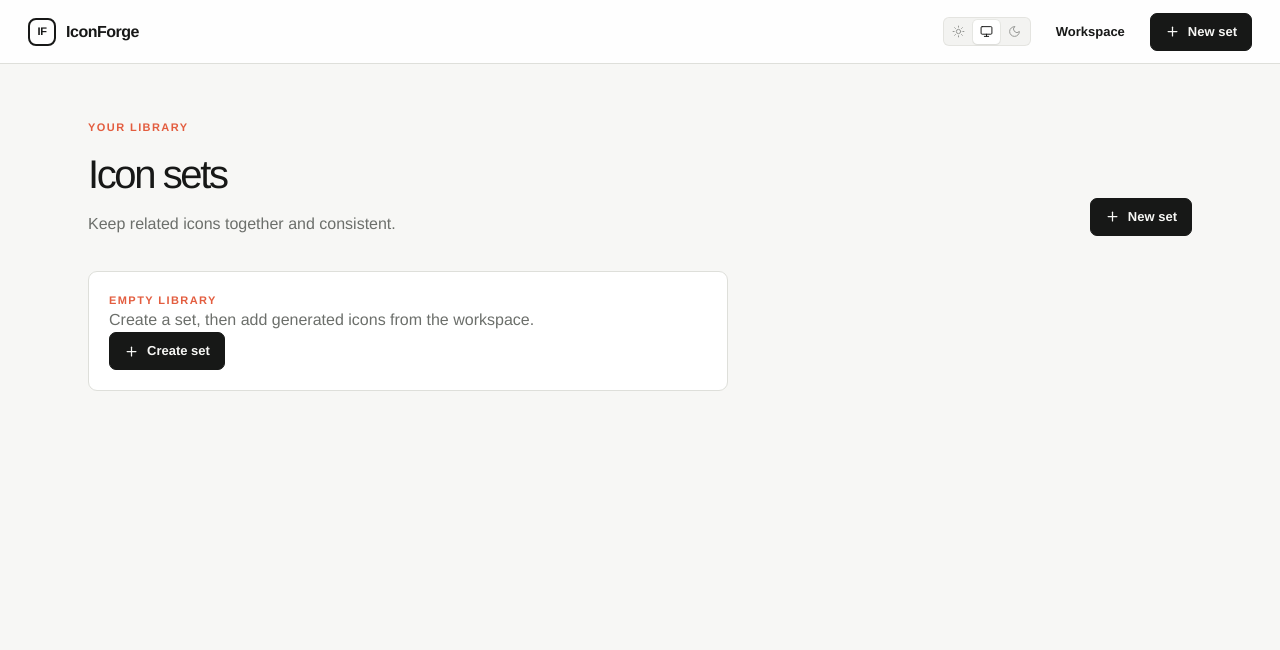
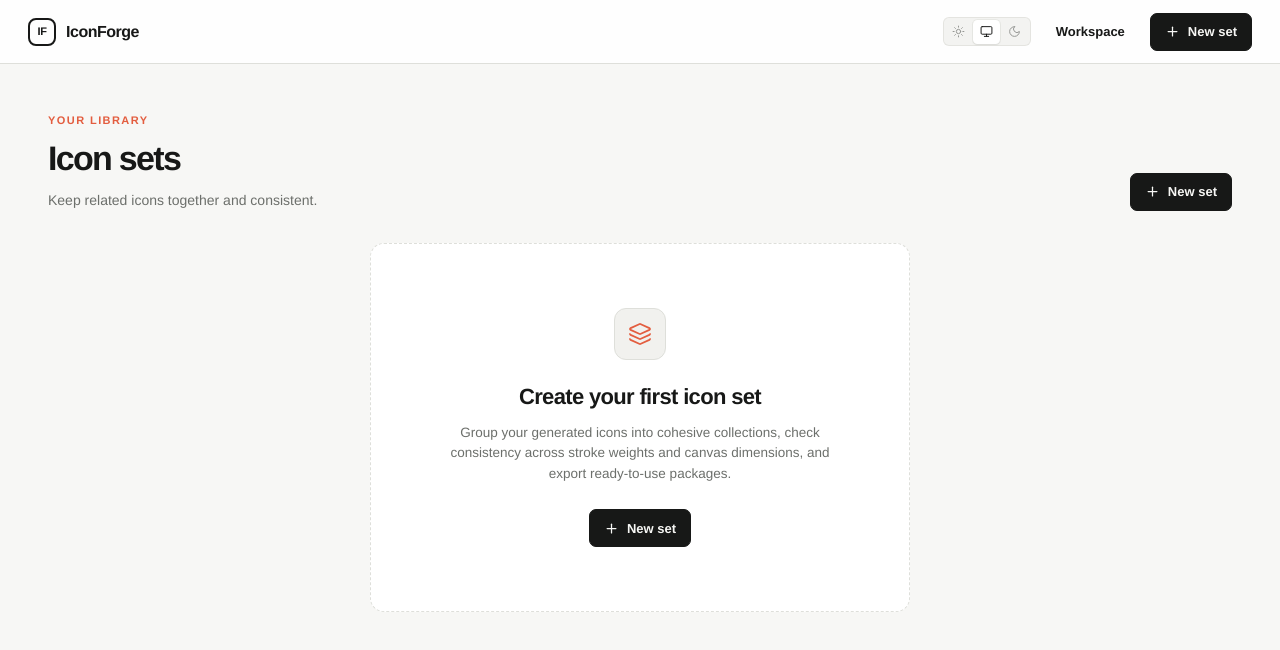
Before and after one commit to pushkarv07/IconForge, a Next.js app: page /app/sets in a window 1280 px wide. Shown: the top 650 px of the page. Built offline with nearby package versions, Linux system fonts and the light colour scheme.

Commit message:
polish icon sets overview page UI

```diff
--- a/src/app/app/sets/page.tsx
+++ b/src/app/app/sets/page.tsx
@@ -2,7 +2,7 @@
 
 import JSZip from "jszip";
 import Link from "next/link";
-import { Copy, Download, Pencil, Plus, Trash2 } from "lucide-react";
+import { ArrowRight, Copy, Download, Layers, Pencil, Plus, Trash2 } from "lucide-react";
 import { useEffect, useState } from "react";
 import { ThemeSwitcher } from "@/components/ThemeSwitcher";
 import { defaultStyleProfile, loadSets, makeSet, saveSets } from "@/lib/sets";
@@ -44,7 +44,7 @@ export default function SetsPage() {
           <div>
             <div className="eyebrow">Your library</div>
             <h1>Icon sets</h1>
-            <p className="muted" style={{ margin: 0 }}>
+            <p className="page-header-desc">
               Keep related icons together and consistent.
             </p>
           </div>
@@ -55,72 +55,121 @@ export default function SetsPage() {
 
         {sets.length ? (
           <div className="set-grid">
-            {sets.map((set) => (
+            {sets.map((set) => {
+              const displayIcons =
+                set.icons.length > 5 ? set.icons.slice(0, 4) : set.icons.slice(0, 5);
+              const overflowCount = set.icons.length > 5 ? set.icons.length - 4 : 0;
+              return (
                 <article className="set-card" key={set.id}>
-                <Link href={`/sets/${set.id}`} className="set-card-link">
-                  <div className="set-icons">
-                    {set.icons.slice(0, 5).map((icon) => (
-                      <span key={icon.id} dangerouslySetInnerHTML={{ __html: icon.svg }} />
+                  <div className="set-card-body">
+                    <div className="set-card-header">
+                      <Link href={`/sets/${set.id}`} className="set-card-title-link">
+                        <h2 className="set-name">{set.name}</h2>
+                      </Link>
+                      <p className={`set-desc ${!set.description ? "muted-empty" : ""}`}>
+                        {set.description || "No description provided"}
+                      </p>
+                    </div>
+
+                    <div className="set-specs">
+                      <div className="set-spec-line">
+                        <span className="set-spec-count">
+                          {set.icons.length} {set.icons.length === 1 ? "icon" : "icons"}
+                        </span>
+                        <span className="spec-dot">·</span>
+                        <span className="set-spec-canvas">
+                          {set.profile.canvas} × {set.profile.canvas}
+                        </span>
+                      </div>
+                      <div className="set-spec-line">
+                        <span className="set-spec-stroke">{set.profile.stroke} px</span>
+                        <span className="spec-dot">·</span>
+                        <span className="set-spec-fill">{set.profile.fillMode}</span>
+                      </div>
+                    </div>
+
+                    <Link
+                      href={`/sets/${set.id}`}
+                      className="set-preview-strip"
+                      aria-label={`Preview ${set.name}`}
+                    >
+                      {set.icons.length ? (
+                        <div className="set-preview-tiles">
+                          {displayIcons.map((icon) => (
+                            <div
+                              key={icon.id}
+                              className="set-preview-tile"
+                              dangerouslySetInnerHTML={{ __html: icon.svg }}
+                            />
                           ))}
-                    {!set.icons.length && (
-                      <span className="muted" style={{ fontSize: 12 }}>
-                        No icons yet
-                      </span>
+                          {overflowCount > 0 && (
+                            <div className="set-preview-tile set-preview-more">
+                              <span>+{overflowCount}</span>
+                            </div>
                           )}
                         </div>
-                  <div className="set-name">{set.name}</div>
-                  {set.description && <div className="set-meta">{set.description}</div>}
-                  <div className="set-meta">
-                    {set.icons.length} icons · {set.profile.canvas} × {set.profile.canvas} ·{" "}
-                    {set.profile.stroke} px · {set.profile.fillMode}
+                      ) : (
+                        <div className="set-preview-empty">
+                          <span>No icons yet</span>
                         </div>
-                  <div className="set-meta">
-                    Updated{" "}
-                    {set.updatedAt ? new Date(set.updatedAt).toLocaleDateString() : "recently"}
+                      )}
+                    </Link>
                   </div>
+
+                  <div className="set-card-footer">
+                    <Link href={`/sets/${set.id}`} className="set-open-link">
+                      Open <ArrowRight size={13} />
                     </Link>
                     <div className="set-card-actions">
-                  <Link href={`/sets/${set.id}`} className="btn btn-quiet">
-                    Open
-                  </Link>
                       <button
                         className="icon-btn"
                         onClick={() => rename(set)}
                         aria-label={`Rename ${set.name}`}
+                        title="Rename set"
                       >
-                    <Pencil size={14} />
+                        <Pencil size={13.5} />
                       </button>
                       <button
                         className="icon-btn"
                         onClick={() => duplicate(set)}
                         aria-label={`Duplicate ${set.name}`}
+                        title="Duplicate set"
                       >
-                    <Copy size={14} />
+                        <Copy size={13.5} />
                       </button>
                       <button
                         className="icon-btn"
                         onClick={() => downloadZip(set)}
                         aria-label={`Export ${set.name}`}
+                        title="Export set"
                       >
-                    <Download size={14} />
+                        <Download size={13.5} />
                       </button>
                       <button
-                    className="icon-btn"
+                        className="icon-btn icon-btn-danger"
                         onClick={() => remove(set)}
                         aria-label={`Delete ${set.name}`}
+                        title="Delete set"
                       >
-                    <Trash2 size={14} />
+                        <Trash2 size={13.5} />
                       </button>
                     </div>
+                  </div>
                 </article>
-            ))}
+              );
+            })}
           </div>
         ) : (
-          <div className="consistency">
-            <div className="eyebrow">Empty library</div>
-            <p className="muted">Create a set, then add generated icons from the workspace.</p>
+          <div className="sets-empty-state">
+            <div className="empty-state-badge">
+              <Layers size={24} strokeWidth={1.75} />
+            </div>
+            <h2 className="empty-state-title">Create your first icon set</h2>
+            <p className="empty-state-copy">
+              Group your generated icons into cohesive collections, check consistency across stroke weights and canvas dimensions, and export ready-to-use packages.
+            </p>
             <button className="btn btn-primary" onClick={() => setDialogOpen(true)}>
-              <Plus size={15} /> Create set
+              <Plus size={15} /> New set
             </button>
           </div>
         )}
--- a/src/app/globals.css
+++ b/src/app/globals.css
@@ -144,17 +144,52 @@ button { cursor: pointer; }
 .style-chip { display: inline-flex; gap: 7px; align-items: center; border: 1px solid var(--line); border-radius: 20px; padding: 7px 10px; font-size: 11px; font-weight: 750; }
 .set-preview { display: flex; gap: 22px; align-items: center; }
 .set-preview svg { width: 30px; height: 30px; }
-.page-content { max-width: 1160px; margin: auto; padding: 55px 28px; }
-.page-header { display: flex; justify-content: space-between; align-items: end; margin-bottom: 35px; }
-.page-header h1 { font-size: 40px; letter-spacing: -.06em; margin: 8px 0; }
-.set-grid { display: grid; grid-template-columns: repeat(3, 1fr); gap: 15px; }
-.set-card { border: 1px solid var(--line); border-radius: 9px; padding: 18px; background: var(--panel); text-decoration: none; color: var(--text); transition: .18s ease; }
+.page-content { max-width: 1240px; margin: auto; padding: 48px 28px 80px; }
+.page-header { display: flex; justify-content: space-between; align-items: flex-end; margin-bottom: 32px; gap: 20px; }
+.page-header h1 { font-size: 34px; letter-spacing: -.05em; margin: 4px 0 0; font-weight: 800; }
+.page-header-desc { margin: 6px 0 0; font-size: 14px; line-height: 1.5; color: var(--muted); max-width: 500px; }
+.set-grid { display: grid; grid-template-columns: repeat(3, 1fr); gap: 18px; }
+@media (min-width: 1380px) {
+  .set-grid { grid-template-columns: repeat(4, 1fr); gap: 20px; }
+}
+@media (max-width: 1040px) {
+  .set-grid { grid-template-columns: repeat(2, 1fr); gap: 16px; }
+}
+.set-card { border: 1px solid var(--line); border-radius: 12px; padding: 20px; background: var(--panel); display: flex; flex-direction: column; justify-content: space-between; min-height: 290px; transition: transform .18s cubic-bezier(0.16, 1, 0.3, 1), border-color .18s ease, box-shadow .18s ease; position: relative; }
+.set-card:hover { transform: translateY(-2px); border-color: color-mix(in srgb, var(--text) 22%, var(--line)); box-shadow: 0 10px 30px rgba(0, 0, 0, .05); }
+[data-theme="dark"] .set-card:hover { border-color: color-mix(in srgb, var(--text) 28%, var(--line)); box-shadow: 0 12px 32px rgba(0, 0, 0, .35); }
+.set-card-body { display: flex; flex-direction: column; gap: 12px; }
+.set-card-header { display: flex; flex-direction: column; gap: 4px; }
+.set-card-title-link { text-decoration: none; color: inherit; }
+.set-card-title-link:hover .set-name { color: var(--accent); }
+.set-name { font-size: 16px; font-weight: 750; letter-spacing: -.03em; margin: 0; color: var(--text); line-height: 1.3; transition: color .15s ease; }
+.set-desc { font-size: 12.5px; line-height: 1.45; color: var(--muted); margin: 0; display: -webkit-box; -webkit-line-clamp: 2; -webkit-box-orient: vertical; overflow: hidden; min-height: 36px; }
+.set-desc.muted-empty { font-style: italic; opacity: .7; }
+.set-specs { display: flex; flex-direction: column; gap: 4px; font-size: 11.5px; color: var(--muted); font-variant-numeric: tabular-nums; padding: 8px 10px; border-radius: 7px; background: color-mix(in srgb, var(--panel-soft) 85%, transparent); border: 1px solid color-mix(in srgb, var(--line) 50%, transparent); }
+.set-spec-line { display: flex; align-items: center; gap: 6px; font-weight: 550; }
+.spec-dot { opacity: .45; }
+.set-preview-strip { display: block; text-decoration: none; color: inherit; margin-top: 2px; }
+.set-preview-tiles { display: grid; grid-template-columns: repeat(5, 1fr); gap: 7px; }
+.set-preview-tile { aspect-ratio: 1 / 1; display: grid; place-items: center; border-radius: 7px; background: var(--panel-soft); border: 1px solid color-mix(in srgb, var(--line) 60%, transparent); padding: 6px; transition: background-color .15s ease, border-color .15s ease; }
+.set-preview-tile svg { width: 26px; height: 26px; display: block; color: var(--text); }
+.set-card:hover .set-preview-tile { background: color-mix(in srgb, var(--panel) 60%, var(--panel-soft)); border-color: color-mix(in srgb, var(--line) 90%, transparent); }
+.set-preview-more { font-size: 11px; font-weight: 750; color: var(--muted); }
+.set-preview-empty { height: 52px; display: grid; place-items: center; border-radius: 7px; border: 1px dashed color-mix(in srgb, var(--line) 80%, transparent); background: var(--panel-soft); font-size: 11.5px; color: var(--muted); }
+.set-card-footer { display: flex; align-items: center; justify-content: space-between; margin-top: 16px; padding-top: 12px; border-top: 1px solid color-mix(in srgb, var(--line) 65%, transparent); }
+.set-open-link { display: inline-flex; align-items: center; gap: 5px; font-size: 12px; font-weight: 650; color: var(--text); text-decoration: none; padding: 4px 8px; border-radius: 6px; background: transparent; transition: background-color .15s ease, color .15s ease, transform .15s ease; }
+.set-open-link:hover { background: var(--panel-soft); color: var(--accent); transform: translateX(1px); }
+.set-card-actions { display: flex; align-items: center; gap: 2px; }
+.set-card-actions .icon-btn { width: 28px; height: 28px; border-radius: 6px; color: var(--muted); opacity: .8; transition: opacity .15s ease, color .15s ease, background-color .15s ease, border-color .15s ease; }
+.set-card:hover .set-card-actions .icon-btn { opacity: 1; }
+.set-card-actions .icon-btn:hover { color: var(--text); background: var(--panel-soft); border-color: color-mix(in srgb, var(--line) 70%, transparent); }
+.set-card-actions .icon-btn-danger:hover { color: #ef4444; background: color-mix(in srgb, #ef4444 10%, transparent); border-color: color-mix(in srgb, #ef4444 25%, transparent); }
+.sets-empty-state { border: 1px dashed var(--line); border-radius: 14px; padding: 64px 28px; background: var(--panel); text-align: center; max-width: 540px; margin: 32px auto 0; display: flex; flex-direction: column; align-items: center; }
+.empty-state-badge { width: 52px; height: 52px; border-radius: 12px; background: var(--panel-soft); border: 1px solid var(--line); display: grid; place-items: center; color: var(--accent); margin-bottom: 20px; }
+.empty-state-title { font-size: 22px; font-weight: 750; letter-spacing: -.03em; margin: 0 0 10px; color: var(--text); }
+.empty-state-copy { font-size: 13.5px; line-height: 1.55; color: var(--muted); max-width: 420px; margin: 0 0 24px; }
 .set-card-link { display: block; color: inherit; text-decoration: none; }
-.set-card:hover { transform: translateY(-2px); border-color: var(--text); }
 .set-icons { display: flex; gap: 18px; background: var(--panel-soft); border-radius: 7px; padding: 25px 18px; margin-bottom: 18px; }
 .set-icons svg { width: 30px; height: 30px; }
-.set-card-actions { display: flex; align-items: center; gap: 3px; margin-top: 16px; border-top: 1px solid var(--line); padding-top: 12px; }
-.set-name { font-size: 15px; font-weight: 750; }
 .set-meta { font-size: 12px; color: var(--muted); margin-top: 5px; }
 .consistency { border: 1px solid var(--line); border-radius: 9px; padding: 20px; background: var(--panel); max-width: 640px; }
 .modal-backdrop { position: fixed; inset: 0; z-index: 30; display: grid; place-items: center; padding: 20px; background: rgba(15, 16, 15, .42); }
@@ -211,7 +246,7 @@ button { cursor: pointer; }
   .section-rule { display: block; }
   .set-grid, .icon-grid { grid-template-columns: 1fr; }
   .page-content { padding: 35px 18px; }
-  .page-header { display: block; }
+  .page-header { display: flex; flex-direction: column; align-items: flex-start; gap: 16px; margin-bottom: 24px; }
   .landing-nav .btn-quiet { display: none; }
   .theme-btn { padding: 0 6px; gap: 4px; font-size: 10.5px; height: 23px; }
 }
```
Lines whose indentation alone changed are shown as unchanged.
